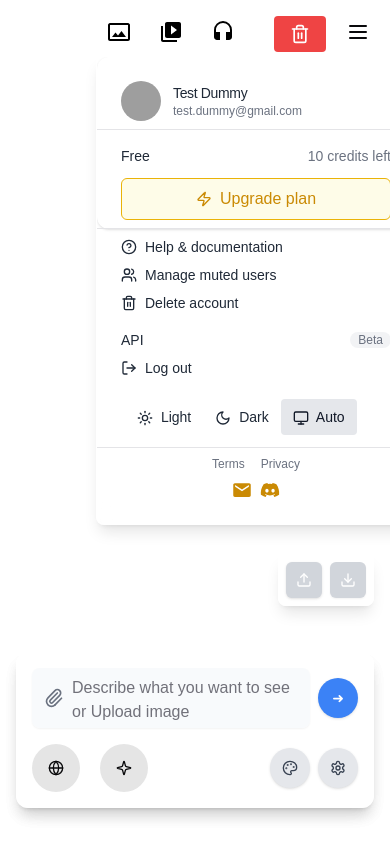
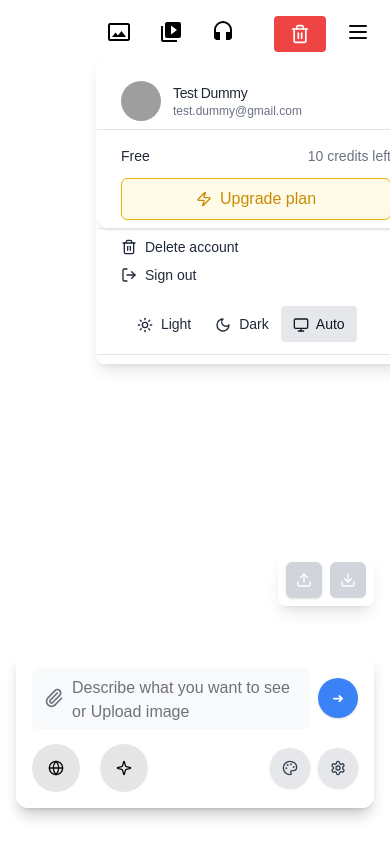
Before and after one commit to Model-Pipelines/imagepipeline-frontend, a Next.js app: page / in a window 390 px wide. Both pictures are taken after a click on the button 358 px from the left and 32 px from the top of the page. Built offline with nearby package versions, Linux system fonts and the light colour scheme; grey boxes are pictures that could not be loaded.

Commit message:
made some changes over on account dropdown on mobile

```diff
--- a/src/components/Sidebar/MobileAccountDropdown.tsx
+++ b/src/components/Sidebar/MobileAccountDropdown.tsx
@@ -1,6 +1,6 @@
 "use client"
 import { useState } from "react"
-import { Menu, HelpCircle, Users, Trash2, LogOut } from "lucide-react"
+import { Menu, HelpCircle, Users, Trash2, LogOut,KeyRound  } from "lucide-react"
 
 import { Card, CardContent } from "@/components/ui/card"
 import { Separator } from "@/components/ui/separator"
@@ -39,40 +39,34 @@ export default function MobileAccountDropdown() {
                 {/* Menu Items */}
                 <CardContent className="py-2">
                   <div className="flex flex-col gap-2">
-                    <button className="flex items-center gap-2 text-sm text-gray-800 dark:text-gray-200 hover:text-yellow-600 dark:hover:text-yellow-400">
+                    {/* <button className="flex items-center gap-2 text-sm text-gray-800 dark:text-gray-200 hover:text-yellow-600 dark:hover:text-yellow-400">
                       <HelpCircle className="h-4 w-4" />
                       Help & documentation
                     </button>
                     <button className="flex items-center gap-2 text-sm text-gray-800 dark:text-gray-200 hover:text-yellow-600 dark:hover:text-yellow-400">
-                      <Users className="h-4 w-4" />
-                      Manage muted users
-                    </button>
+                      <KeyRound className="h-4 w-4" />
+                      API Key
+                    </button> */}
                     <button className="flex items-center gap-2 text-sm text-gray-800 dark:text-gray-200 hover:text-yellow-600 dark:hover:text-yellow-400">
                       <Trash2 className="h-4 w-4" />
                       Delete account
                     </button>
+
+                    <button className="flex items-center gap-2 text-sm text-gray-800 dark:text-gray-200 hover:text-yellow-600 dark:hover:text-yellow-400">
+                    <LogOut className="h-4 w-4" />
+                    Sign out{" "}
+                  </button>
+
+
                   </div>
                 </CardContent>
-                <Separator className="bg-white/20 dark:bg-gray-700/20" />
-                {/* API & Logout */}
-                <CardContent className="py-2">
-                  <div className="flex items-center justify-between">
-                    <span className="text-sm text-gray-800 dark:text-gray-200">API</span>
-                    <span className="text-xs bg-gray-200/50 dark:bg-gray-700/50 text-gray-500 dark:text-gray-400 rounded-full px-2">
-                      Beta
-                    </span>
-                  </div>
-                  <button className="flex items-center gap-2 text-sm text-gray-800 dark:text-gray-200 hover:text-yellow-600 dark:hover:text-yellow-400 mt-2">
-                    <LogOut className="h-4 w-4" />
-                    Log out
-                  </button>
-                </CardContent>
+
                 <Separator className="bg-white/20 dark:bg-gray-700/20" />
                 {/* Theme Selector */}
                 <ThemeSwitcher />
 
                 {/* Footer Links */}
-                <ProfileFooter />
+                {/* <ProfileFooter /> */}
               </div>
             </Card>
           </motion.div>
```
Also changed, not shown: src/components/Sidebar/ThemeSwitcher.tsx (line endings or trailing spaces).
